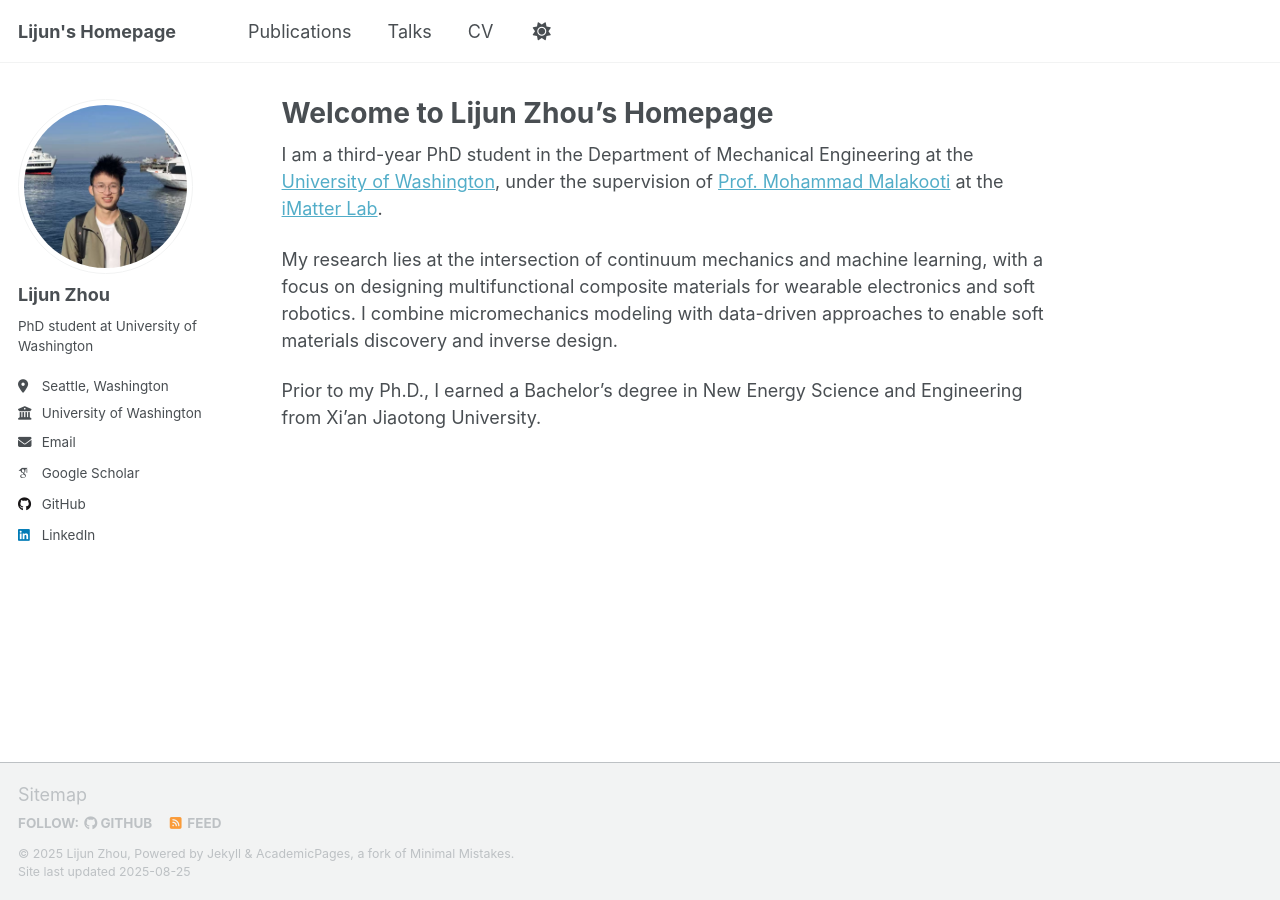
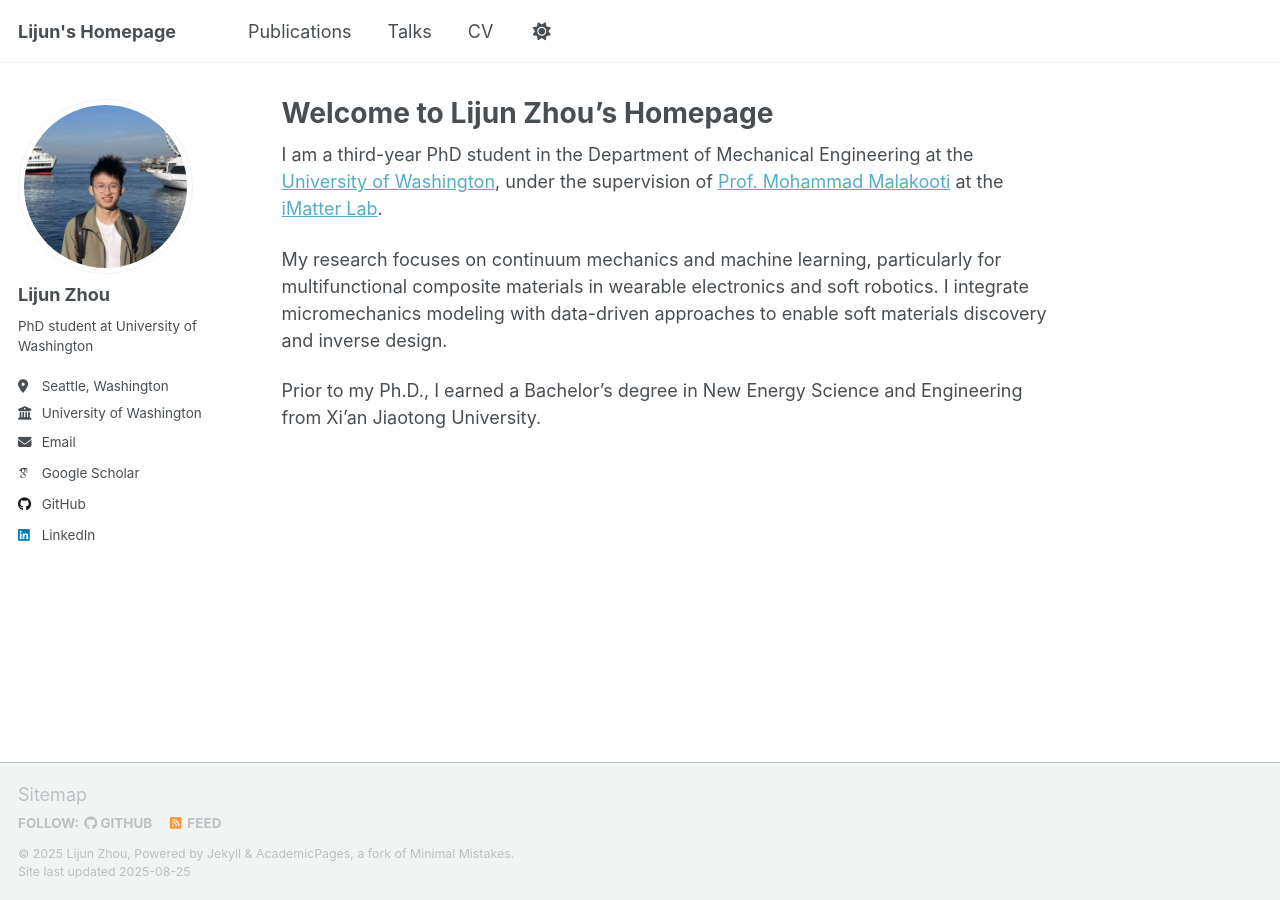
Before and after one commit to zdxbll/zdxbll, a Jekyll site: the page built from _pages/about.md, in a window 1280 px wide. Built offline with Jekyll 4.4.1, drawn with Linux system fonts in a browser that asks for light colours; some web fonts are replaced; a script that is not in the unit is left out.

Commit message:
Refine research focus in about.md
Rephrase research description for clarity and conciseness.

```diff
--- a/_pages/about.md
+++ b/_pages/about.md
@@ -9,6 +9,6 @@ redirect_from:
 
 I am a third-year PhD student in the Department of Mechanical Engineering at the [University of Washington](https://www.washington.edu/), under the supervision of [Prof. Mohammad Malakooti](https://www.me.washington.edu/facultyfinder/mohammad-malakooti) at the [iMatter Lab](https://sites.google.com/view/malakooti/research_1).
 
-My research lies at the intersection of continuum mechanics and machine learning, with a focus on designing multifunctional composite materials for wearable electronics and soft robotics. I combine micromechanics modeling with data-driven approaches to enable soft materials discovery and inverse design.
+My research focuses on continuum mechanics and machine learning, particularly for multifunctional composite materials in wearable electronics and soft robotics. I integrate micromechanics modeling with data-driven approaches to enable soft materials discovery and inverse design.
 
 Prior to my Ph.D., I earned a Bachelor’s degree in New Energy Science and Engineering from Xi’an Jiaotong University.
```
